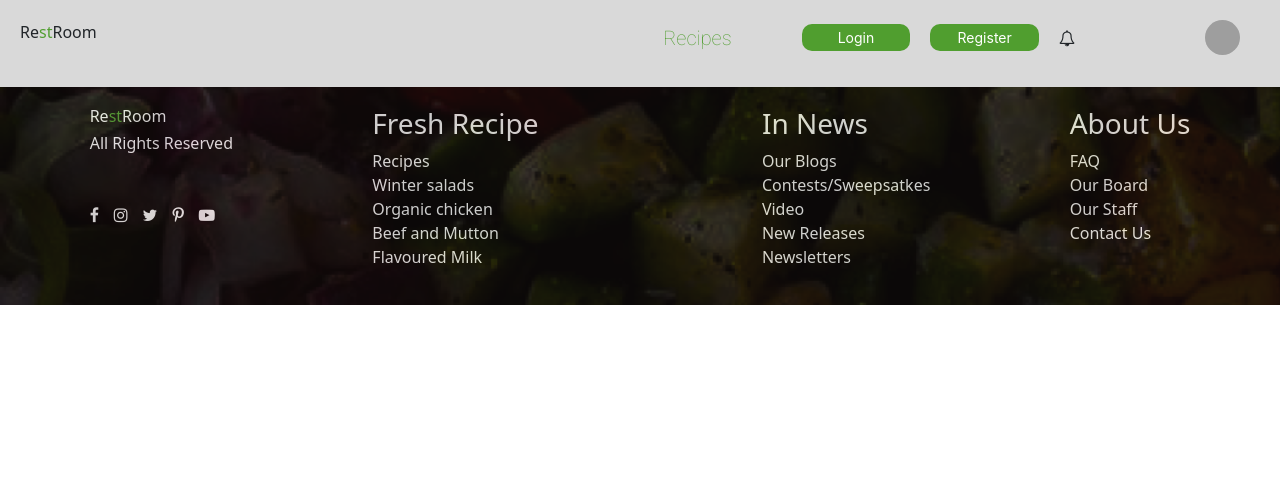
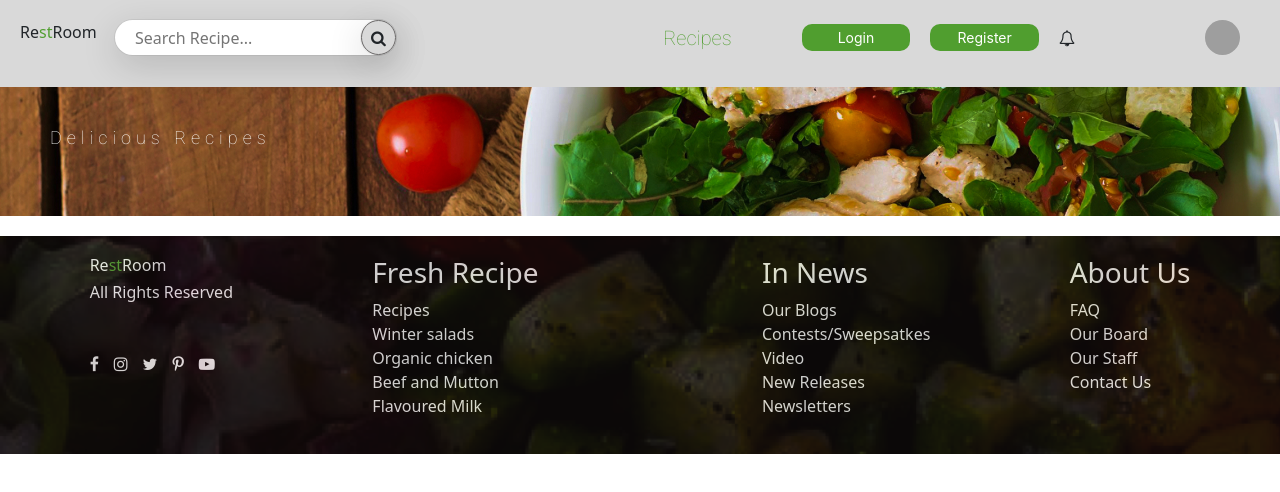
Before and after one commit to Isma1Huz/frontend-final-phase, a React (Create React App) app: page / in a window 1280 px wide. Shown: the top 492 px of the page. Built offline with nearby package versions, Linux system fonts and the light colour scheme; grey boxes are pictures that could not be loaded; a web font is replaced by a local one.

Commit message:
Create recipe search bar

```diff
--- a/src/App.js
+++ b/src/App.js
@@ -2,11 +2,14 @@ import "./App.css";
 import RecipeRoom from "./RecipeRoom";
 import Header from "./Components/Header";
 import Footer from "./Components/Footer";
+import RecipePage from "./Pages/RecipePage/RecipePage";
+import LandingPage from "./Pages/LandingPage/LandingPage";
 
 function App() {
   return (
     <div className="App">
       <Header />
+      <LandingPage />
       <Footer />
     </div>
   );
--- a/src/Components/Header.css
+++ b/src/Components/Header.css
@@ -2,10 +2,23 @@
   padding: 0 0 0 20px;
 }
 
+.header__icon {
+  display: flex;
+  justify-content: space-between;
+  align-items: center;
+  margin-bottom: 20px;
+  padding: 10px;
+}
+
 .header__icon i {
   transform: scale(1.2);
-  margin-left: 20px;
-  margin-top: 20px;
+  z-index: 100;
+}
+
+.header__icon img {
+  width: 35px;
+  height: 35px;
+  border-radius: 35px;
 }
 
 .header__pane {
@@ -90,13 +103,7 @@
 }
 
 .user-profile-popup .header__user-profile-img {
-  position: absolute;
-  top: 20px;
-  right: 20px;
-  display: block;
-  width: 35px;
-  height: 35px;
-  border-radius: 35px;
+  display: none;
 }
 
 .user-profile-popup .username-profile {
@@ -152,6 +159,7 @@
     width: 100%;
     height: 87px;
     background-color: #d9d9d9;
+    /* margin-bottom: 20px; */
   }
 
   .header__pane {
@@ -203,7 +211,7 @@
   .user-profile-popup {
     position: absolute;
     right: 0px;
-    top: 67px;
+    top: 50px;
     width: max-content;
     height: max-content;
     box-shadow: rgba(0, 0, 0, 0.25) 0px 0.0625em 0.0625em,
@@ -212,7 +220,7 @@
     padding: 20px;
     display: none;
     flex-direction: column;
-    gap: 20px;
+    gap: 10px;
     justify-content: center;
     align-items: center;
     z-index: 100;
--- a/src/Components/Header.js
+++ b/src/Components/Header.js
@@ -22,6 +22,10 @@ const Header = () => {
     <header className="header">
       <div className="header__icon">
         <i className="fa fa-bars" aria-hidden="true" onClick={toggleMenu}></i>
+        <img
+          src="https://media.istockphoto.com/id/1476170969/photo/portrait-of-young-man-ready-for-job-business-concept.webp?b=1&s=170667a&w=0&k=20&c=FycdXoKn5StpYCKJ7PdkyJo9G5wfNgmSLBWk3dI35Zw="
+          alt="user profile"
+        />
       </div>
       <div className={headerPaneClasses}>
         <div className="header__left-section">
--- a/src/Pages/LandingPage/LandinPage.css
+++ b/src/Pages/LandingPage/LandinPage.css
@@ -1,25 +1,78 @@
-/* Header Container */
-.header-container {
-    display: flex;
-    align-items: center;
+.landing-page-banner {
+  position: relative;
+  width: 100%;
+  height: 129px;
+  background-image: url(../../assets/carosel-img-front-page.jpg);
+  background-color: gray;
+  background-position: center;
+  margin-bottom: 20px;
 }
 
-/* Logo */
-.logo img {
-    height: 50px; /* Adjust the height as needed */
-    margin-right: 10px;
+.banner-title {
+  position: absolute;
+  left: 50px;
+  top: 50px;
+  color: #fefffc;
+  text-align: center;
+  font-family: Roboto;
+  font-size: 18px;
+  font-style: normal;
+  font-weight: 500;
+  line-height: 1px; /* 6.667% */
+  letter-spacing: 5px;
 }
 
-/* Search Bar */
-.search-bar input {
-    border: 1px solid #ccc;
-    border-radius: 20px; /* Rounded edges */
-    padding: 10px;
-    width: 200px; /* Adjust the width as needed */
+.recipe-search {
+  margin: 20px auto;
+  padding: 10px;
+  position: relative;
+  max-width: 350px;
 }
 
-/* Header Text */
-h1 {
-    font-size: 1.5rem; /* Adjust the font size as needed */
-    /* Add other text styles as needed */
+.search-recipe-icon {
+  display: flex;
+  justify-content: center;
+  align-items: center;
+  width: 35px;
+  height: 35px;
+  border-radius: 35px;
+  background-color: #d9d9d9;
+  border: 0.3px solid #6b6969;
+  position: absolute;
+  right: 5px;
+  bottom: 10px;
+  box-shadow: rgba(0, 0, 0, 0.16) 0px 10px 36px 0px,
+    rgba(0, 0, 0, 0.06) 0px 0px 0px 1px;
 }
+
+.search-input {
+  width: 100%;
+  padding: 0px 20px 0px 20px;
+  margin: 0 5px;
+  height: 35px;
+  border-radius: 35px;
+  border: 0.2px solid grey;
+  box-shadow: rgba(0, 0, 0, 0.16) 0px 10px 36px 0px,
+    rgba(0, 0, 0, 0.06) 0px 0px 0px 1px;
+}
+
+.search-input:focus {
+  border: none;
+  outline: 1px solid green;
+}
+
+@media (min-width: 576px) {
+  .recipe-search {
+    position: absolute;
+    top: -10px;
+    left: 100px;
+  }
+
+  .search-input {
+    border: none;
+  }
+
+  .search-input:focus {
+    outline: none;
+  }
+}
--- a/src/Pages/LandingPage/LandingPage.js
+++ b/src/Pages/LandingPage/LandingPage.js
@@ -1,35 +1,24 @@
-import React from 'react'
-import Header from './Components/Header';
-import Filter from './Components/Filter';
-import Footer from './Components/Footer';
-import List from './Components/List';
+import React from "react";
+import "./LandinPage.css";
+
 function LandingPage() {
-
   return (
-    <div>
-      <Header />
-
-      <div className="image-container">
-        <img src="image1.png" alt="image" className="image-container" />
-        <div className="image-text">
-          Delicious
-          <br />
-          Recipes
+    <div className="landing-page">
+      <div className="landing-page-banner">
+        <p className="banner-title">Delicious Recipes</p>
+      </div>
+      <div className="recipe-search">
+        <input
+          className="search-input"
+          type="text"
+          placeholder="Search Recipe..."
+        />
+        <div className="search-recipe-icon">
+          <i className="fa fa-search" aria-hidden="true"></i>
         </div>
-
       </div>
-
-      <Filter />
-
-      <List />
-
-      <Footer />
-
-
-
-
     </div>
-  )
+  );
 }
 
-export default LandingPage
+export default LandingPage;
--- a/src/Pages/RecipePage/RecipePage.css
+++ b/src/Pages/RecipePage/RecipePage.css
@@ -47,7 +47,6 @@
   flex-shrink: 0;
   background-image: url(../../assets/banner.png);
   position: relative;
-  top: -1.5rem;
   display: flex;
   align-items: center;
   justify-content: center;
--- a/src/Pages/RecipePage/RecipePage.js
+++ b/src/Pages/RecipePage/RecipePage.js
@@ -42,8 +42,7 @@ function RecipePage() {
   ];
 
   return (
-    <div className="App">
-      <Header />
+    <>
       <div className="banner">
         <h1>Greek Faro Salad</h1>
       </div>
@@ -115,7 +114,7 @@ function RecipePage() {
           </a>
         </div>
       </div>
-    </div>
+    </>
   );
 }
 
```
Also changed, not shown: src/assets/carosel-img-front-page.jpg (added).
